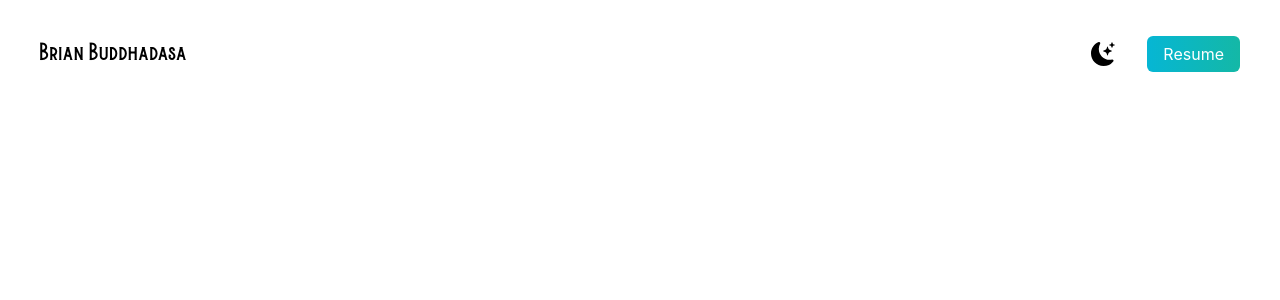
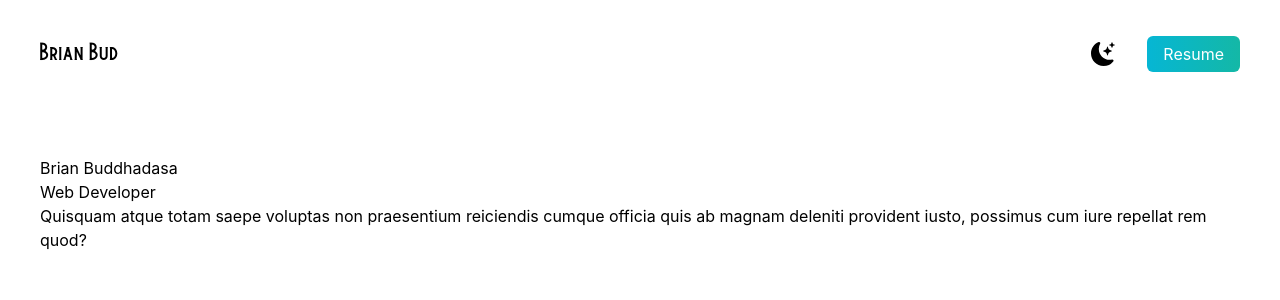
Before and after one commit to brianbud/portfolio, a Next.js app: page / in a window 1280 px wide. Shown: the top 300 px of the page. Built offline with nearby package versions, Linux system fonts and the light colour scheme.

Commit message:
header content

```diff
--- a/pages/index.js
+++ b/pages/index.js
@@ -13,12 +13,17 @@ export default function Home() {
       <main className='bg-white px-10'>
         <section className='min-h-screen'>
           <nav className='py-10 mb-12 flex justify-between'>
-            <h1 className='text-xl font-burtons'>Brian Buddhadasa</h1>
+            <h1 className='text-xl font-burtons'>Brian Bud</h1>
             <ul className='flex items-center'>
               <li><BsFillMoonStarsFill className='cursor-pointer text-2xl'/></li>
               <li><a className='bg-gradient-to-r from-cyan-500 to-teal-500 text-white px-4 py-2 rounded-md ml-8' href="#">Resume</a></li>
             </ul>
           </nav>
+          <div>
+            <h2>Brian Buddhadasa</h2>
+            <h3>Web Developer</h3>
+            <p>Quisquam atque totam saepe voluptas non praesentium reiciendis cumque officia quis ab magnam deleniti provident iusto, possimus cum iure repellat rem quod?</p>
+          </div>
         </section>
       </main>
     </div>
```
